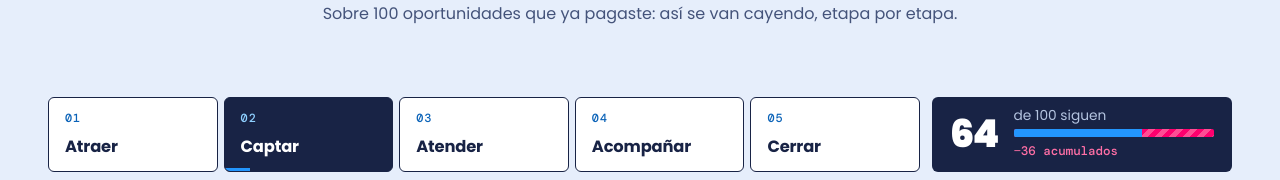
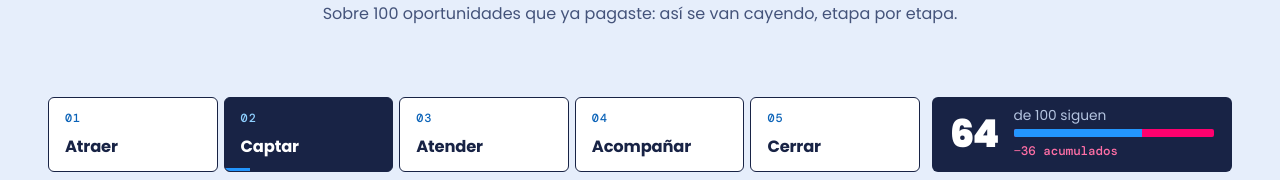
Before and after one commit to ManyaDM/manya-landing, a Next.js app: page /mapa-de-fugas in a window 1280 px wide. Shown: the part 1080-1260 px from the top of the page. Built offline with nearby package versions, Linux system fonts and the light colour scheme.

Commit message:
style(mapa-de-fugas): use solid rose for loss bars instead of diagonal stripes

```diff
--- a/app/mapa-de-fugas/mapa-de-fugas.css
+++ b/app/mapa-de-fugas/mapa-de-fugas.css
@@ -186,7 +186,7 @@ html:has(.mdf){scroll-behavior:smooth;scroll-padding-top:calc(80px + 20px)}
 .mdf .fugas-count{display:grid;align-content:center;gap:10px;padding:14px 20px;border-radius:6px;background:var(--navy);color:#fff}
 .mdf .fc-row{display:flex;align-items:baseline;gap:10px;margin:0;color:var(--on-navy-soft);font-size:.86rem;line-height:1.25}
 .mdf .fc-row b{font-size:clamp(2.4rem,3.4vw,3.2rem);font-weight:900;line-height:.9;letter-spacing:-.05em;font-variant-numeric:tabular-nums;color:#fff}
-.mdf .fc-bar{position:relative;display:block;height:8px;border-radius:2px;background:repeating-linear-gradient(135deg,#FF006E 0 5px,#ff4d94 5px 10px);overflow:hidden}
+.mdf .fc-bar{position:relative;display:block;height:8px;border-radius:2px;background:#FF006E;overflow:hidden}
 .mdf .fc-bar::before{content:"";position:absolute;inset:0 auto 0 0;width:calc(var(--v) * 1%);background:var(--blue);transition:width .6s var(--ease-out)}
 /* lighter rose on navy: #FF006E only reaches ~4.2:1 there; #ff6fa6 is ~6:1 */
 .mdf .fc-loss{font-family:var(--mono);font-size:.78rem;font-weight:500;color:#ff6fa6}
@@ -210,7 +210,7 @@ html:has(.mdf){scroll-behavior:smooth;scroll-padding-top:calc(80px + 20px)}
 .mdf .flow-nums li:first-child{border-left:0}
 .mdf .flow-nums li span{display:none;font-size:.82rem;font-weight:700;color:var(--ink-soft)}
 .mdf .flow-nums li b{font-size:clamp(2rem,3.4vw,3rem);font-weight:900;line-height:.86;letter-spacing:-.05em;font-variant-numeric:tabular-nums;color:var(--navy)}
-.mdf .flow-nums li i{position:relative;display:block;height:8px;border-radius:2px;background:repeating-linear-gradient(135deg,#FF006E 0 5px,#ff4d94 5px 10px);overflow:hidden}
+.mdf .flow-nums li i{position:relative;display:block;height:8px;border-radius:2px;background:#FF006E;overflow:hidden}
 .mdf .flow-nums li i::before{content:"";position:absolute;inset:0 auto 0 0;width:calc(var(--v) * 1%);background:var(--blue)}
 .mdf .flow-nums li.is-on{background:var(--navy)}
 .mdf .flow-nums li.is-on b,.mdf .flow-nums li.is-on span{color:#fff}
@@ -481,7 +481,7 @@ html:has(.mdf){scroll-behavior:smooth;scroll-padding-top:calc(80px + 20px)}
 .mdf .cv-row i{position:relative;display:block;height:14px;border-radius:2px;background:var(--paper-tint);overflow:hidden}
 .mdf .cv-row i::before{content:"";position:absolute;inset:0 auto 0 0;width:var(--w);border-radius:2px;background:var(--blue);transition:width 1.1s var(--ease-out) .25s}
 .mdf .cv-row.is-low i::before{background:#9db4d6}
-.mdf .cv-row.is-before i::before{background:repeating-linear-gradient(135deg,#FF006E 0 5px,#ff4d94 5px 10px)}
+.mdf .cv-row.is-before i::before{background:#FF006E}
 .mdf .cv-row b{font-family:var(--mono);font-weight:500;text-align:right;color:var(--navy)}
 @media (prefers-reduced-motion:no-preference){ .mdf.js .proof:not(.is-in) .cv-row i::before{width:0} }
 .mdf .case-more{display:flex;flex-wrap:wrap;gap:8px 24px;margin:0;padding:14px 0 0;border-top:1px solid var(--line);font-size:.9rem;color:var(--ink-soft)}
```
